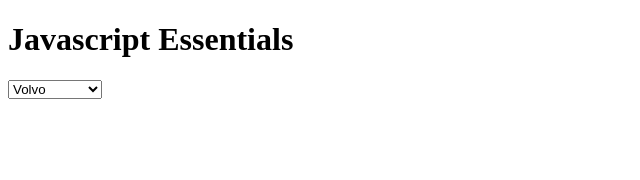
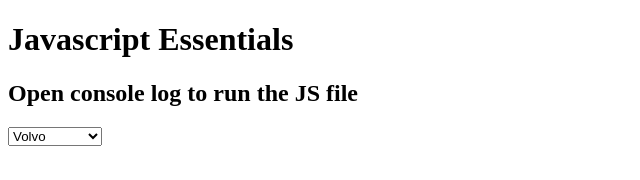
Before and after one commit to dan-kiss-dev-this/js-essentials, a plain HTML site: page index.html in a window 1280 px wide. Shown: the whole page, without its empty margins (0-640 px from the left). Drawn offline with Linux system fonts and the light colour scheme.

Commit message:
add readme

```diff
--- a/index.html
+++ b/index.html
@@ -8,6 +8,7 @@
 
 <body>
   <h1>Javascript Essentials</h1>
+  <h2>Open console log to run the JS file</h2>
   <select name="cars" onclick="console.log('this is javascript being run')">
     <option value="volvo">Volvo</option>
     <option value="saab">Saab</option>
```
Also changed, not shown: 1 other file.
